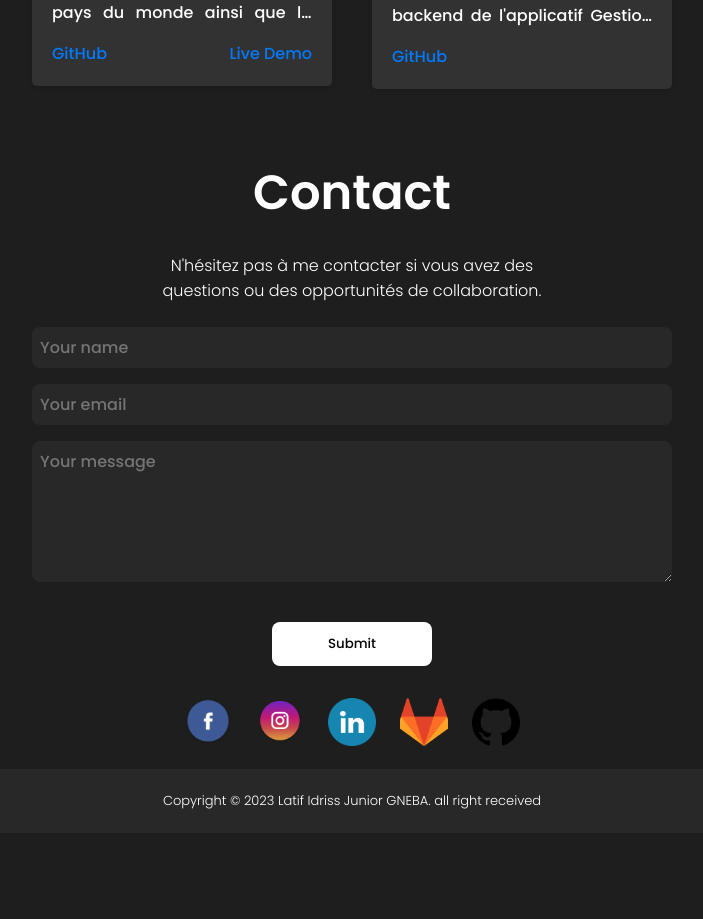
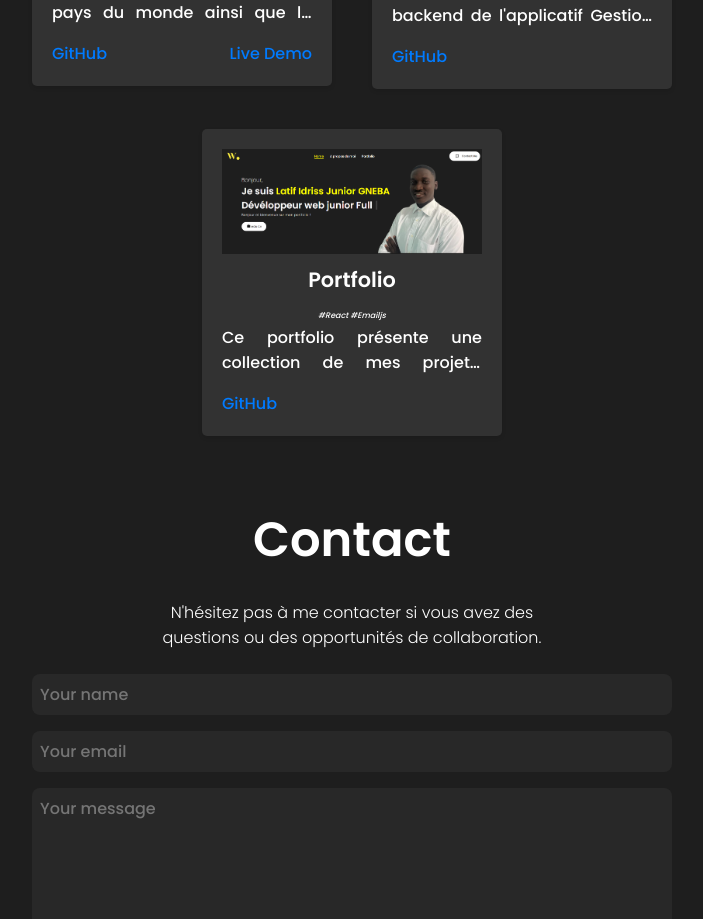
Before and after one commit to latifGnbea/portfolio-professionnel, a React (Create React App) app: page / in a window 1280 px wide. Shown: the part 3103-4022 px from the top of the page, without its empty margins (288-991 px from the left). Before the commit the page ends 3936 px from the top, so only its background shows below. Built offline with nearby package versions, Linux system fonts and the light colour scheme.

Commit message:
maj du cv

```diff
--- a/src/components/Portfolio/Portfolio.jsx
+++ b/src/components/Portfolio/Portfolio.jsx
@@ -6,6 +6,7 @@ import P1 from "../../assets/croquis_carte_monde.png";
 // import P4 from "../../assets/portfolio-4.png";
 // import P5 from "../../assets/portfolio-5.png";
 import P2 from "../../assets/P22.PNG";
+import portfolio from "../../assets/PortfolioProjet.png";
 import Presentation from "../Presentation/Presentation";
 
 const Portfolio = () => {
@@ -36,6 +37,13 @@ const Portfolio = () => {
           githubLink="https://gitlab.com/projet_personnel2/gestion-hotel.git"
         />
       </div>
+      <Presentation
+        title="Portfolio"
+        tags=" #React #Emailjs"
+        description="Ce portfolio présente une collection de mes projets, compétences et expériences professionnelles dans le domaine du developpement web. Je suis passionné par la création de site web et je suis constamment en train d'apprendre et d'évoluer dans ce domaine."
+        imageUrl={portfolio}
+        githubLink="https://gitlab.com/projet_personnel2/gestion-hotel.git"
+      />
       {/* <button className="portfolio-btn">See more</button> */}
     </section>
   );
```
Also changed, not shown: src/assets/PortfolioProjet.png (added), 1 other file (tests, documents, lock files or other folders).
